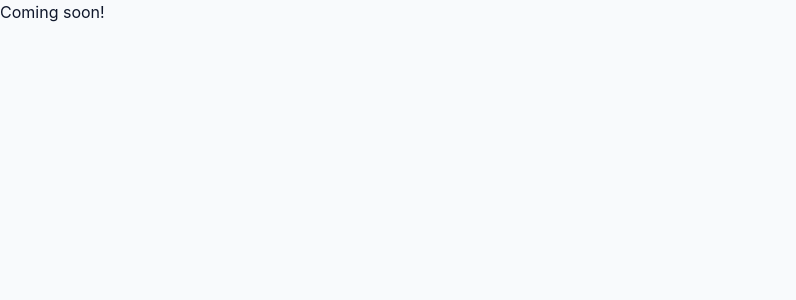
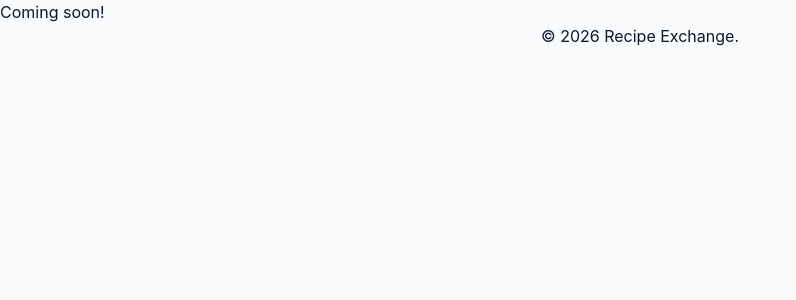
Before and after one commit to johnellison919/recipe-exchange, an Angular app in the folder frontend/: page / in a window 1280 px wide. Shown: the top 300 px of the page, without its empty margins (0-796 px from the left). Built offline with nearby package versions, Linux system fonts and the light colour scheme.

Commit message:
feat: Adds footer

```diff
--- a/frontend/src/app/app.component.html
+++ b/frontend/src/app/app.component.html
@@ -1 +1,3 @@
 Coming soon!
+
+<app-footer />
--- a/frontend/src/app/app.component.ts
+++ b/frontend/src/app/app.component.ts
@@ -1,8 +1,9 @@
 import { Component } from '@angular/core';
+import { Footer } from './components/footer/footer.component';
 
 @Component({
   selector: 'app-root',
-  imports: [],
+  imports: [Footer],
   templateUrl: './app.component.html',
   styleUrl: './app.component.css',
 })
--- /dev/null
+++ b/frontend/src/app/components/footer/footer.component.css
@@ -0,0 +1,11 @@
+.footer {
+  background-color: var(--color-gray-50);
+
+  &.footer-container {
+    margin: 0;
+  }
+
+  & p {
+    text-align: center;
+  }
+}
--- /dev/null
+++ b/frontend/src/app/components/footer/footer.component.html
@@ -0,0 +1,5 @@
+<footer class="footer">
+  <div class="footer-container">
+    <p>&copy; {{ currentYear }} Recipe Exchange.</p>
+  </div>
+</footer>
--- /dev/null
+++ b/frontend/src/app/components/footer/footer.component.ts
@@ -0,0 +1,11 @@
+import { Component } from '@angular/core';
+
+@Component({
+  selector: 'app-footer',
+  imports: [],
+  templateUrl: './footer.component.html',
+  styleUrl: './footer.component.css',
+})
+export class Footer {
+  protected readonly currentYear = new Date().getFullYear();
+}
--- a/frontend/src/styles.css
+++ b/frontend/src/styles.css
@@ -1,6 +1,9 @@
 :root {
   --color-primary: #0d6efd;
   --color-secondary: #e07c09;
+
+  --color-black: #000;
+  --color-white: #fff;
 
   --color-gray-50: #f8fafc;
   --color-gray-100: #f1f5f9;
```
Also changed, not shown: 1 other file (tests, documents, lock files or other folders).
